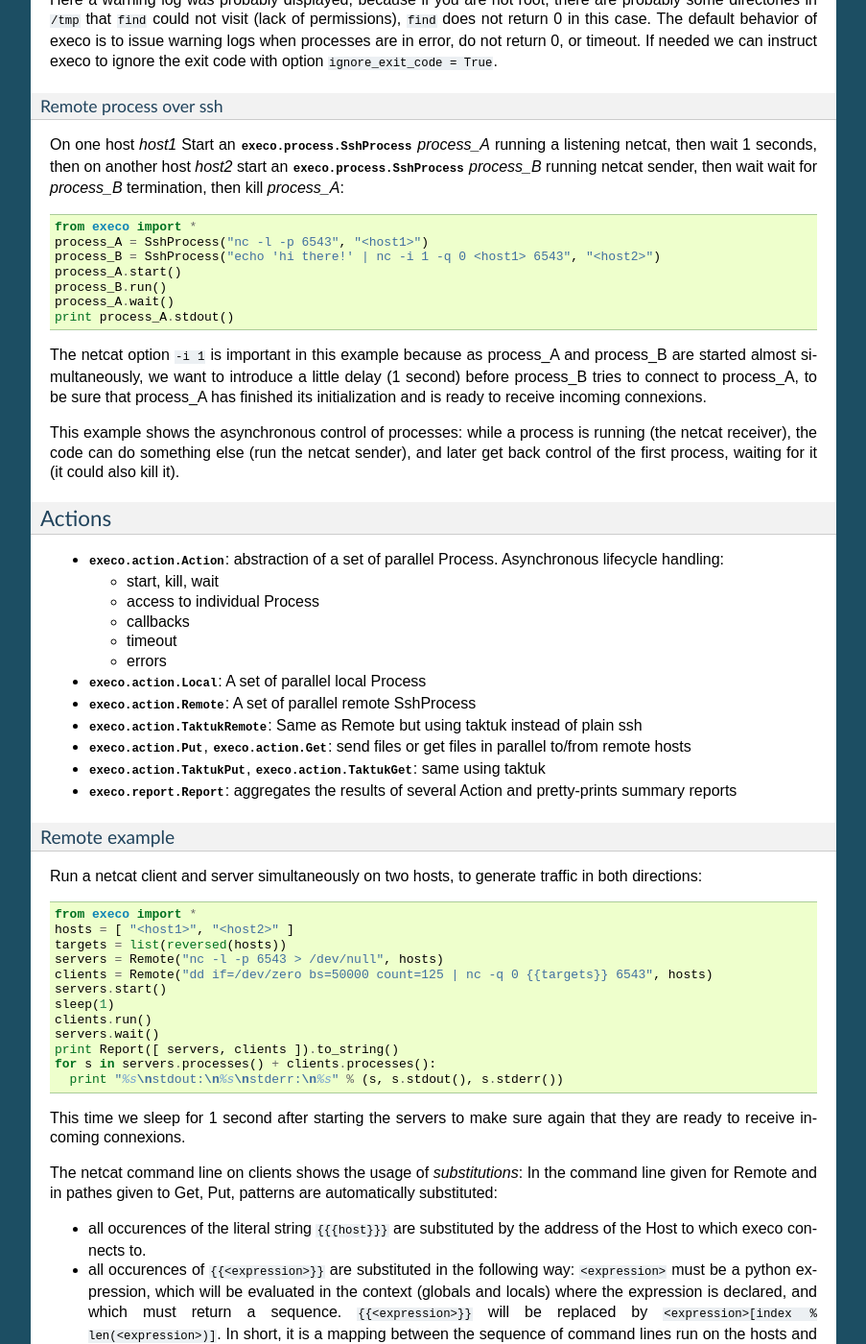
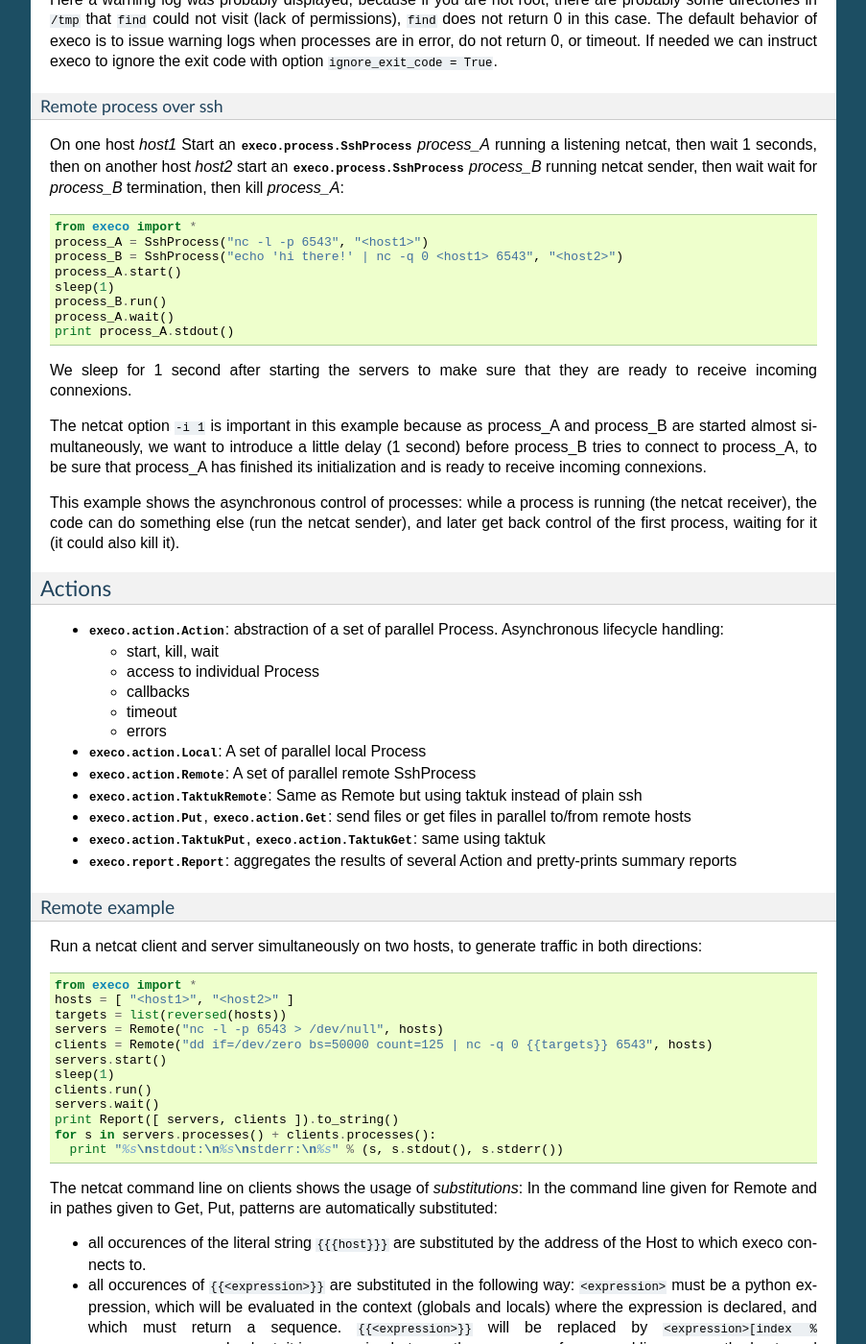
Before and after one commit to rcherrueau/execo, a Sphinx documentation site: the page built from doc/tutorial.rst, in a window 1280 px wide and 1400 px high, scrolled down 1575 px. Shown: the whole window at 96% size, without its empty margins (198-1101 px from the left). Built offline with Sphinx 7.4.7, drawn with Linux system fonts in a browser that asks for light colours; some of the changed lines change nothing that is shown.

Commit message:
[tutorial] examples: don't use netcat -i, always sleep

```diff
--- a/doc/tutorial.rst
+++ b/doc/tutorial.rst
@@ -120,11 +120,15 @@ sender, then wait wait for *process_B* termination, then kill
 
  from execo import *
  process_A = SshProcess("nc -l -p 6543", "<host1>")
- process_B = SshProcess("echo 'hi there!' | nc -i 1 -q 0 <host1> 6543", "<host2>")
+ process_B = SshProcess("echo 'hi there!' | nc -q 0 <host1> 6543", "<host2>")
  process_A.start()
+ sleep(1)
  process_B.run()
  process_A.wait()
  print process_A.stdout()
+
+We sleep for 1 second after starting the servers to make sure that
+they are ready to receive incoming connexions.
 
 The netcat option ``-i 1`` is important in this example because as
 process_A and process_B are started almost simultaneously, we want to
@@ -187,9 +191,6 @@ generate traffic in both directions::
  print Report([ servers, clients ]).to_string()
  for s in servers.processes() + clients.processes():
    print "%s\nstdout:\n%s\nstderr:\n%s" % (s, s.stdout(), s.stderr())
-
-This time we sleep for 1 second after starting the servers to make
-sure again that they are ready to receive incoming connexions.
 
 The netcat command line on clients shows the usage of *substitutions*:
 In the command line given for Remote and in pathes given to Get, Put,
```
